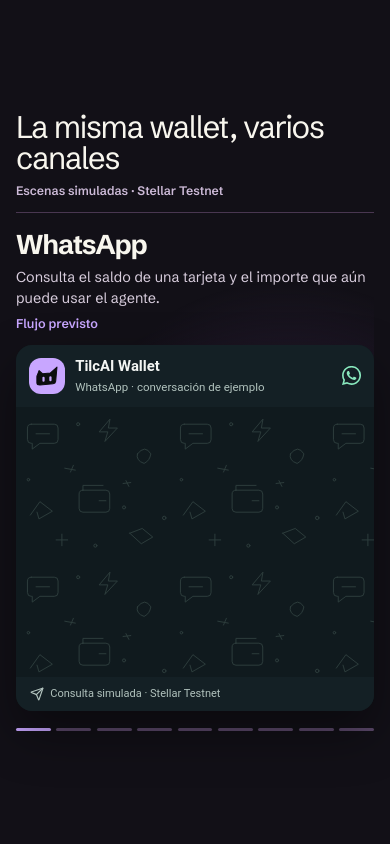
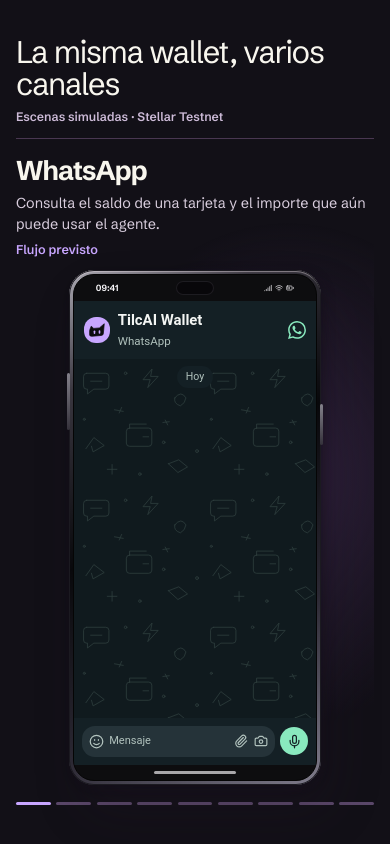
Before and after one commit to TilcAI-Wallet/tilcai-wallet, a Next.js app in the folder apps/landing/: page / in a window 390 px wide. Shown: the part 3221-4065 px from the top of the page. Built offline with nearby package versions, Linux system fonts and the light colour scheme.

Commit message:
feat(landing): replay chat channels in full-height phone frames

```diff
--- a/apps/landing/src/app/channels/chat-scene.module.css
+++ b/apps/landing/src/app/channels/chat-scene.module.css
@@ -1,7 +1,7 @@
 .chat {
-  width: min(100%, 29rem);
-  border-radius: 16px;
-  box-shadow: 0 22px 50px #0006;
+  height: 100%;
+  display: grid;
+  grid-template-rows: auto minmax(0, 1fr) auto;
   overflow: hidden;
   color: var(--chat-ink);
   background: var(--chat-surface);
@@ -16,6 +16,7 @@
   --chat-in: #213139;
   --chat-out: #095345;
   --chat-accent: #89e9be;
+  --composer: #253339;
   --chat-preview: url("/brand/chat-whatsapp.svg");
   --chat-brand: url("/brand/channel-whatsapp.svg");
 }
@@ -28,6 +29,7 @@
   --chat-in: #fff;
   --chat-out: #effdde;
   --chat-accent: #176b9e;
+  --composer: #eff4f7;
   --chat-preview: url("/brand/chat-telegram.svg");
   --chat-brand: url("/brand/channel-telegram.svg");
 }
@@ -36,8 +38,8 @@
   display: grid;
   grid-template-columns: auto 1fr auto;
   align-items: center;
-  gap: .65rem;
-  padding: .65rem .8rem;
+  gap: .5rem;
+  padding: .54rem .62rem;
   background: var(--chat-header);
   font-size: .93rem;
 }
@@ -46,31 +48,45 @@
 .brand { width: 1.18rem; aspect-ratio: 1; background: var(--chat-accent); mask: var(--chat-brand) center / contain no-repeat; }
 .avatar {
   display: block;
-  width: 36px;
+  width: clamp(26px, 3vw, 37px);
   aspect-ratio: 1;
   border-radius: 12px;
   background: #c8a6ff url("/brand/wallet-glyph.svg") center / 60% no-repeat;
 }
 
+.thread {
+  display: flex;
+  flex-direction: column;
+  background: var(--chat-preview) repeat, var(--chat-surface);
+  background-size: 127px 127px;
+  padding: .42rem .5rem .55rem;
+  overflow: hidden;
+}
+.day {
+  align-self: center;
+  padding: .2rem .55rem;
+  border-radius: 20px;
+  background: var(--chat-header);
+  color: var(--chat-muted);
+  font-size: .66rem;
+}
 .messages {
   display: grid;
-  gap: .55rem;
-  padding: .85rem .9rem;
-  background: var(--chat-preview) repeat, var(--chat-surface);
-  background-size: 153px 153px;
+  gap: .46rem;
   position: relative;
+  margin-top: auto;
 }
 .bubble {
   display: grid;
   gap: .18rem;
   justify-self: start;
-  max-width: min(92%, 24rem);
-  padding: .52rem .65rem .34rem;
+  max-width: 94%;
+  padding: .44rem .55rem .29rem;
   border-radius: 12px 12px 12px 4px;
   background: var(--chat-in);
   box-shadow: 0 2px 5px #0002;
   line-height: 1.3;
-  font-size: clamp(.76rem, 1.15vw, .91rem);
+  font-size: clamp(.66rem, 1vw, .87rem);
 }
 .bubble[data-from="you"] {
   justify-self: end;
@@ -87,15 +103,19 @@
   color: var(--chat-muted);
 }
 .meta svg { color: var(--chat-accent); }
-.footer {
+.composer {
   display: flex;
   align-items: center;
-  gap: .4rem;
-  padding: .55rem .87rem;
+  gap: .35rem;
+  padding: .5rem;
   background: var(--chat-header);
   color: var(--chat-muted);
   font-size: .69rem;
 }
+.composer div { min-width: 0; flex: 1; display: flex; align-items: center; gap: .33rem; background: var(--composer); padding: .46rem .44rem; border-radius: 13px; }
+.composer div span { flex: 1; }
+.composer svg { flex: none; }
+.mic { display: grid; place-items: center; width: 1.75rem; height: 1.75rem; border-radius: 50%; background: var(--chat-accent); color: var(--chat-header); }
 .typing {
   position: absolute;
   left: 1rem;
--- a/apps/landing/src/app/channels/chat-scene.tsx
+++ b/apps/landing/src/app/channels/chat-scene.tsx
@@ -1,5 +1,6 @@
-import { CheckCheck, Send } from "lucide-react";
+import { Camera, CheckCheck, Mic, Paperclip, Smile } from "lucide-react";
 import type { CSSProperties } from "react";
+import { PhoneFrame } from "../walkthrough/phone-frame";
 import type { ChatDemo } from "./channel-types";
 import playback from "./playback.module.css";
 import styles from "./chat-scene.module.css";
@@ -8,12 +9,15 @@ const arrival = [0, 720, 1110, 1750];
 
 export function ChatScene({ scene }: { scene: ChatDemo }) {
   return (
-    <figure className={styles.chat} data-theme={scene.theme} aria-label={`Conversación simulada en ${scene.name}`}>
+    <PhoneFrame tone={scene.theme === "telegram" ? "light" : "dark"}>
+      <figure className={styles.chat} data-theme={scene.theme} aria-label={`Recorrido de conversación en ${scene.name}`}>
         <div className={styles.header}>
           <span className={styles.avatar} aria-hidden="true" />
-        <div><strong>TilcAI Wallet</strong><span>{scene.name} · conversación de ejemplo</span></div>
+          <div><strong>TilcAI Wallet</strong><span>{scene.name}</span></div>
           <span className={styles.brand} aria-hidden="true" />
         </div>
+        <div className={styles.thread}>
+          <span className={styles.day}>Hoy</span>
           <ol className={styles.messages}>
             {scene.messages.map(({ from, text, time }, index) => (
               <li className={`${styles.bubble} ${playback.cue}`} data-from={from} key={text}
@@ -25,7 +29,12 @@ export function ChatScene({ scene }: { scene: ChatDemo }) {
             ))}
             <li className={`${styles.typing} ${playback.typing}`} aria-hidden="true"><i /><i /><i /></li>
           </ol>
-      <div className={styles.footer}><Send size={14} aria-hidden="true" /> Consulta simulada · Stellar Testnet</div>
+        </div>
+        <div className={styles.composer} aria-hidden="true">
+          <div><Smile size={15} /><span>Mensaje</span><Paperclip size={14} /><Camera size={14} /></div>
+          <span className={styles.mic}><Mic size={15} /></span>
+        </div>
       </figure>
+    </PhoneFrame>
   );
 }
```
Lines whose indentation alone changed are shown as unchanged.
